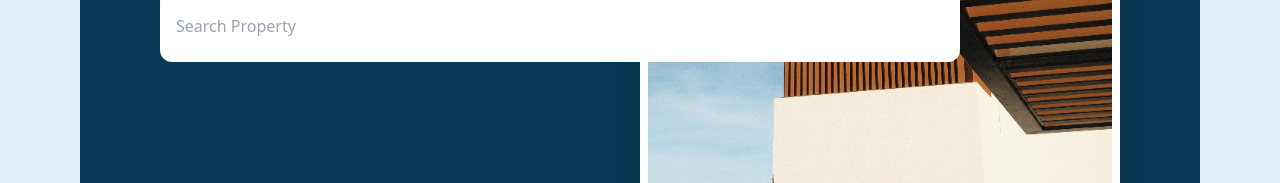
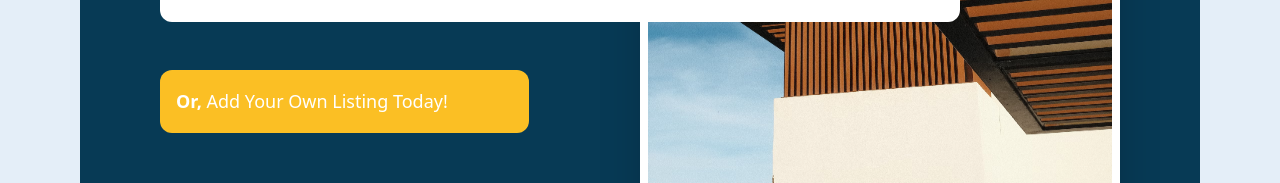
Before and after one commit to karar189/realEstate, a React (Vite) app: page / in a window 1280 px wide. Both pictures are taken after typing "name@example.com", "Sample123" into the empty fields and a click on the button "Sign in". Shown: the part 449-632 px from the top of the page. Built offline with nearby package versions, Linux system fonts and the light colour scheme; what tw-elements would draw is missing.

Commit message:
add: button

```diff
--- a/src/pages/Dashboard/Dashboard.jsx
+++ b/src/pages/Dashboard/Dashboard.jsx
@@ -46,7 +46,7 @@ const Dashboard = () => {
               Embark on captivating tours to discover the <br /> perfect
               residence for you and your family
             </p>
-            <div className="searchbar mt-20 shadow-xl">
+            <div className="searchbar mt-10 shadow-xl">
               <input
                 type="text"
                 value={searchTerm}
@@ -55,6 +55,11 @@ const Dashboard = () => {
                 className="px-4 py-6 w-[800px] rounded-xl absolute z-10"
               />
             </div>
+            <p
+              className={`${styles.subheading} text-[#073a55] mt-40 bg-amber-400 rounded-xl py-3 w-96 px-4`}
+            >
+              <b>Or,</b> Add Your Own Listing Today!
+            </p>
           </div>
           <div className="image  relative">
             <div className="bg-white  rounded-2xl shadow-2xl">
```
